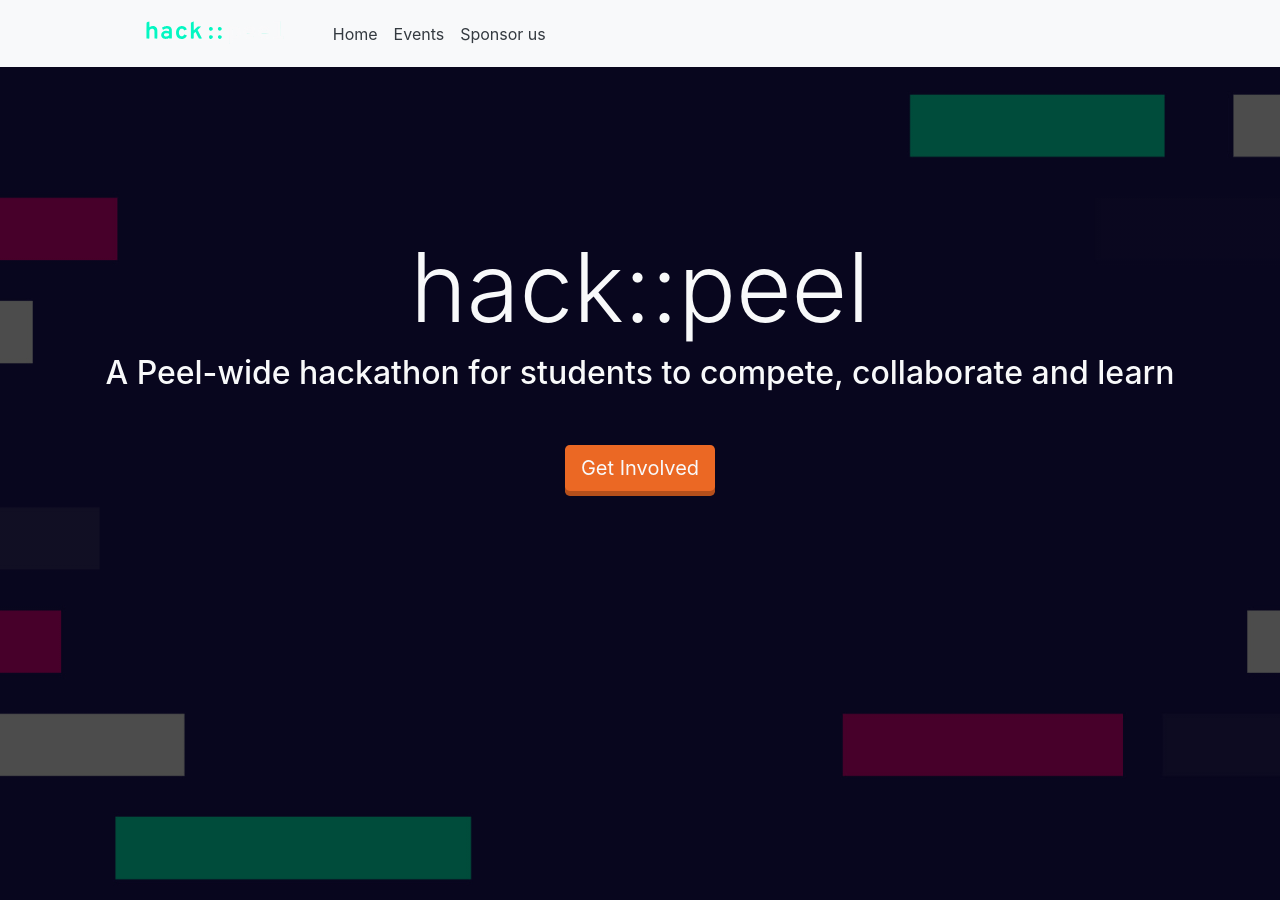
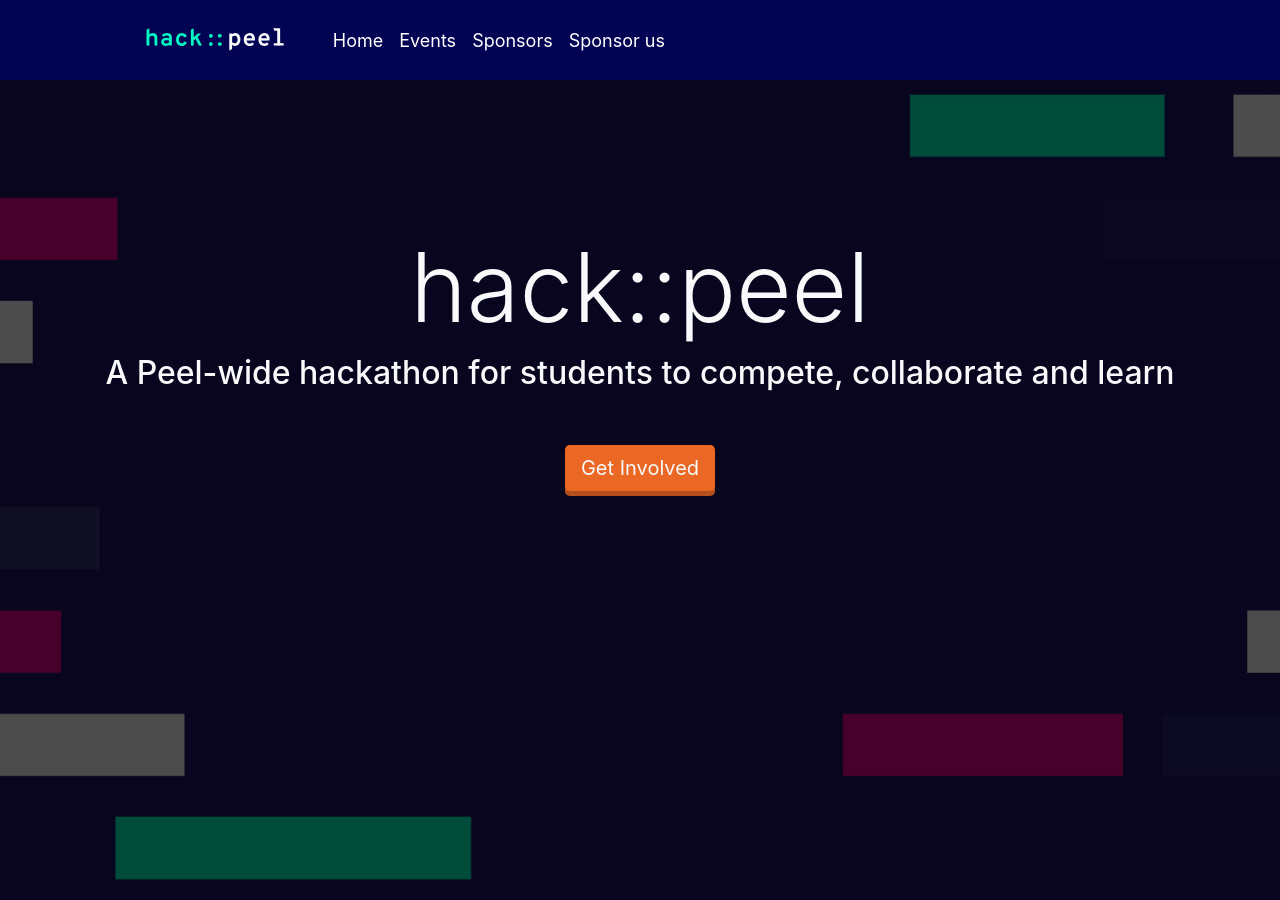
Before and after one commit to HackPeel/hackpeel.github.io, a Jekyll site: the page built from index.html, in a window 1280 px wide and 900 px high. Built offline with Jekyll 4.4.1, drawn with Linux system fonts in a browser that asks for light colours; nearby versions of some CDN libraries.

Commit message:
added sponsor section

```diff
--- a/Gemfile
+++ b/Gemfile
@@ -5,3 +5,5 @@ group :jekyll_plugins do
   gem 'jekyll-redirect-from'
   gem 'html-proofer'
 end
+
+gem "webrick", "~> 1.7"
--- a/_config.yml
+++ b/_config.yml
@@ -1,6 +1,6 @@
 ---
 repository: HackPeel/peelhacks.github.io
-include: ["index.html", "_events",]
+include: ["index.html", "_events", "_includes"]
 
 # Homepage settings
 splash_title: 'hack::peel'
@@ -21,6 +21,9 @@ navs:
   -
     name: Events
     link: "/#future-events"
+  -
+    name: Sponsors
+    link: '/#sponsors'
   -
     name: Sponsor us
     link: "/assets/pdf/sponsordeck.pdf"
--- a/_includes/head.html
+++ b/_includes/head.html
@@ -11,7 +11,7 @@
     <link href="/manifest.manifest" rel="manifest" />
 
     <link rel="stylesheet" href="https://stackpath.bootstrapcdn.com/bootstrap/4.1.2/css/bootstrap.min.css" integrity="sha384-Smlep5jCw/wG7hdkwQ/Z5nLIefveQRIY9nfy6xoR1uRYBtpZgI6339F5dgvm/e9B" crossorigin="anonymous" />
-    <link rel="stylesheet" href={{ "/assets/css/main.css" | relative_url }} />
+    <link rel="stylesheet" href={{"/assets/css/main.css" | relative_url }} />
 
     <link href="https://cdnjs.cloudflare.com/ajax/libs/animate.css/3.5.2/animate.min.css" rel="stylesheet" />
     <link href="https://unpkg.com/aos@2.3.1/dist/aos.css" rel="stylesheet" />
--- a/_includes/navbar.html
+++ b/_includes/navbar.html
@@ -1,8 +1,8 @@
 <header>
-    <nav class="navbar navbar-expand-lg bg-light fixed-top" id="mainNav">
+    <nav class="navbar navbar-expand-lg fixed-top" id="mainNav">
         <div class="container">
-            <a class="navbar-brand" href="{{ site.baseurl }}">
-                <img src="{{ "/assets/images/hackaway.svg" | relative_url }}" class="d-inline-block align-top" alt="RoyalHackaway" />
+            <a class="navbar-brand" href="{{ site.baseurl }}" >
+                <img src="{{ "/assets/images/hackaway.svg" | relative_url }}" height='70' width='auto' class="d-inline-block align-top" alt="hack::peel"/>
             </a>
 
             <div class="collapse navbar-collapse" id="navbarResponsive">
@@ -10,7 +10,7 @@
                     {% for nav in site.navs %}
                         {% assign link = site.url | append: nav.link %}
                         <li>
-                            <a href="{{ link }}" class="nav-link text-dark" data-anchor-offset="0">{{ nav.name }}</a>
+                            <a href="{{ link }}" class="nav-link text-white" data-anchor-offset="0">{{ nav.name }}</a>
                         </li>
                     {% endfor %}
                 </ul>
--- a/_sass/navbar.scss
+++ b/_sass/navbar.scss
@@ -1,5 +1,6 @@
 .navbar-brand > img {
   height: 4vh;
+  background-color: #020352;
 }
 
 .navbar-brand {
@@ -7,15 +8,26 @@
   padding-right: 2%;
   padding-top: 5px;
   margin-bottom: 5px;
+  background-color: #020352;
 }
 
 
 #compsoc-link.btn{
-  background-color: #1B1464;
-  color: #1B1464;
-  box-shadow: 0 3px #1B1464;
+  background-color: #020352;
+  color: #171152;
+  box-shadow: 0 3px #88161a;
 }
 
 .cs-button {
   padding: 10px;
+  background-color: #020352;
 }
+
+.navbar-expand-lg {
+  background-color: #020352;
+  height: 60pt;
+}
+
+.nav-link {
+  font-size: large;
+}
```
Also changed, not shown: 1 other file.
